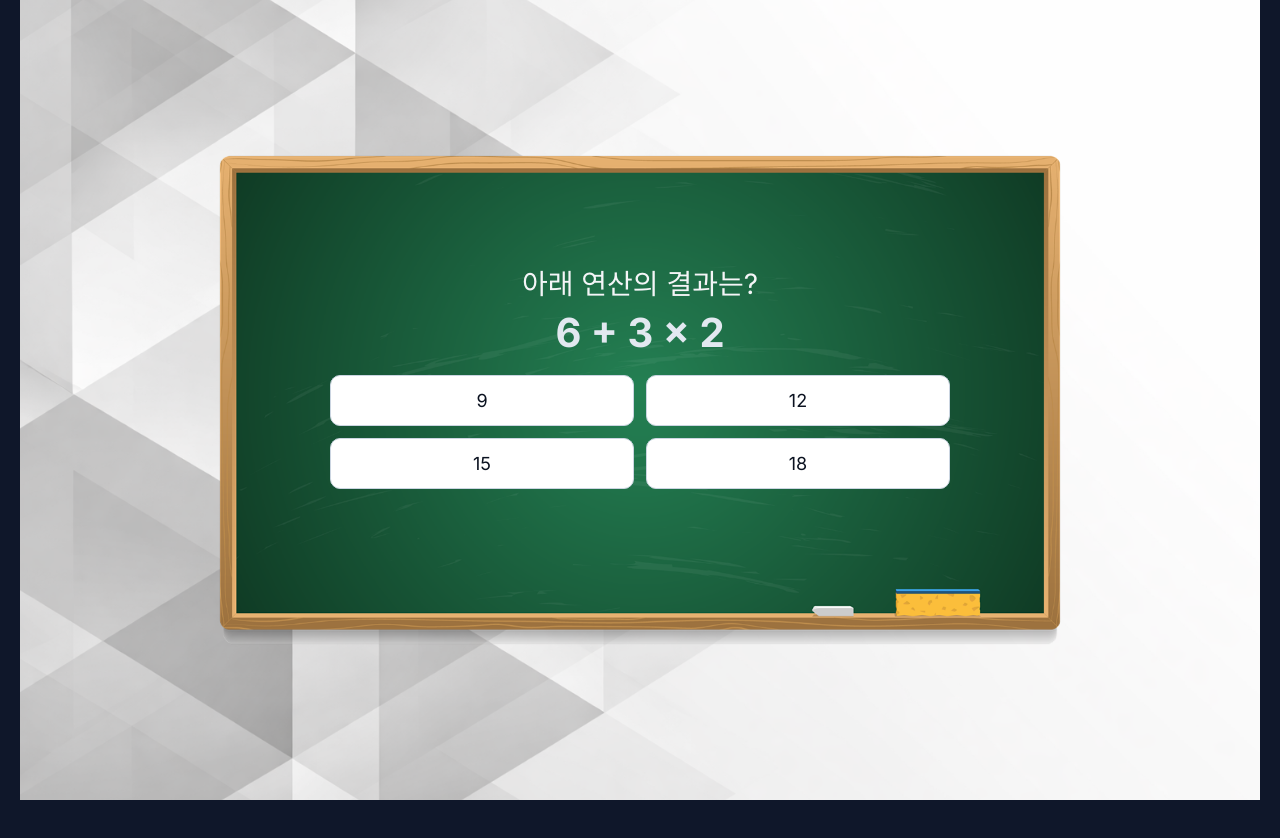
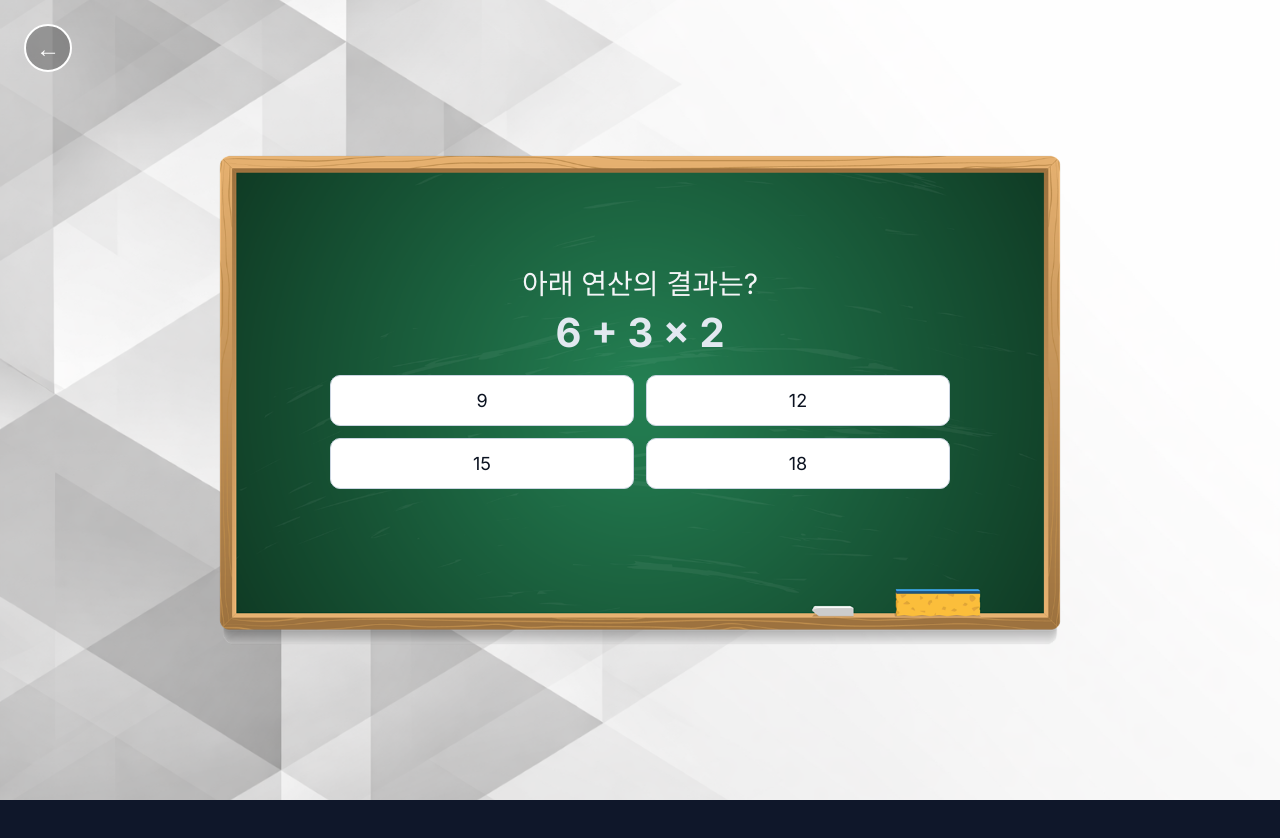
Before and after one commit to YUuRiIM/stdev_2026_bremen, a Next.js app in the folder apps/web/: page /quiz in a window 1280 px wide. After the commit the page ends 800 px from the top, so only its background shows below. Built offline with nearby package versions, Linux system fonts and the light colour scheme.

Commit message:
basic routing done.

```diff
--- a/apps/web/app/detail/page.tsx
+++ b/apps/web/app/detail/page.tsx
@@ -127,7 +127,7 @@ function CharacterDetailScreen() {
       )}
 
       {/* 뒤로 가기 버튼 */}
-      <Link href="/" className="character-detail__back-button">
+      <Link href="/lobby" className="character-detail__back-button">
         ←
       </Link>
 
--- a/apps/web/app/globals.css
+++ b/apps/web/app/globals.css
@@ -1204,8 +1204,8 @@ h1 {
 
 /* === LessonScreen (from index.css legacy roll-up) === */
 .lesson-screen {
+  position: fixed;
   width: 100%;
-  min-height: 100vh;
   display: flex;
   justify-content: center;
   align-items: center;
@@ -1223,7 +1223,7 @@ h1 {
   background-position: center;
   border-radius: 24px;
   overflow: hidden;
-  padding: 48px 56px 32px 64px;
+  padding: 48px 56px 32px 120px;
   color: #171717;
 }
 
@@ -1382,7 +1382,7 @@ h1 {
 }
 
 .lesson-footer {
-  margin-top: 16px;
+  margin-bottom: 0px;
   display: flex;
   justify-content: space-between;
   align-items: end;
@@ -1397,11 +1397,13 @@ h1 {
 
 .lesson-finish-button {
   min-width: 180px;
+  height: 80px;
+  justify-content: center;
   border: none;
   border-radius: 999px;
   background: linear-gradient(180deg, #f8c24c, #ec9f2f);
   color: #fff;
-  padding: 18px 30px;
+  /* padding: 18px 30px; */
   font-size: 1.6rem;
   font-weight: 800;
   cursor: pointer;
--- a/apps/web/app/quiz/page.tsx
+++ b/apps/web/app/quiz/page.tsx
@@ -1,4 +1,5 @@
-import QuizClient from './quizclients'
+import QuizClient from './quizclients';
+import Link from 'next/link';
 
 const bgPattern = '/assets/images/bg-pattern.png'
 
@@ -10,17 +11,33 @@ export default function QuizPage() {
   return (
     <main
       style={{
-        minHeight: '100vh',
+
+        position: 'fixed',
+        inset: 0,
+        width: '100%',
+        height: '100%',
+        objectFit: 'cover',
         display: 'flex',
         alignItems: 'center',
         justifyContent: 'center',
-        backgroundImage: `url(${bgPattern})`,
-        backgroundPosition: 'center',
-        backgroundRepeat: 'no-repeat',
-        backgroundSize: 'cover',
         padding: '48px',
       }}
     >
+      <Link href="/lobby" className="character-detail__back-button">
+        ←
+      </Link>
+      <img
+        src={bgPattern}
+        alt=""
+        style={{
+          position: 'fixed',
+          inset: 0,
+          width: '100%',
+          height: '100%',
+          objectFit: 'cover',
+          zIndex: -1
+        }}
+      />
       <QuizClient />
     </main>
   )
```
Also changed, not shown: apps/web/app/lesson/basic-multiplication/page.tsx (+5 -3 lines), apps/web/app/lobby/page.tsx (+18 -4 lines).
